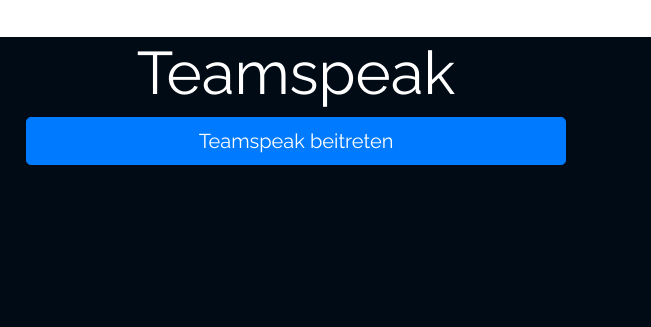
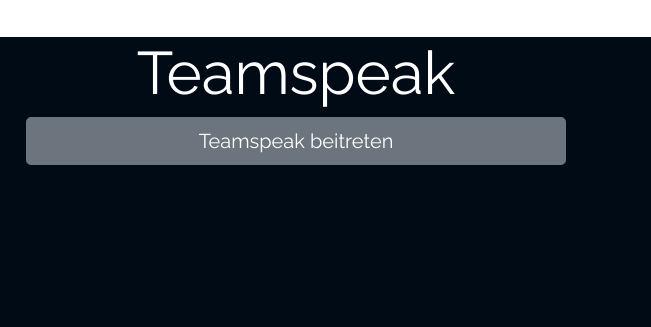
Before and after one commit to ZirkonGraphics/ZirkonGraphics.github.io, a plain HTML site: page links.html in a window 1280 px wide. Shown: the part 181-508 px from the top of the page, 629-1280 px from the left. Drawn offline with nearby package versions, Linux system fonts and the light colour scheme.

Commit message:
Button Color

```diff
--- a/links.html
+++ b/links.html
@@ -34,7 +34,7 @@
             </div>
             <div class="col-md-6">
                 <h1>Teamspeak</h1>
-                <a href="ts3server://ts.zirkongraphics.de"><button type="button" class="btn btn-primary btn-lg btn-block">Teamspeak beitreten</button></a>
+                <a href="ts3server://ts.zirkongraphics.de"><button type="button" class="btn btn-secondary btn-lg btn-block">Teamspeak beitreten</button></a>
             </div>
         </div>
         <hr>
```
